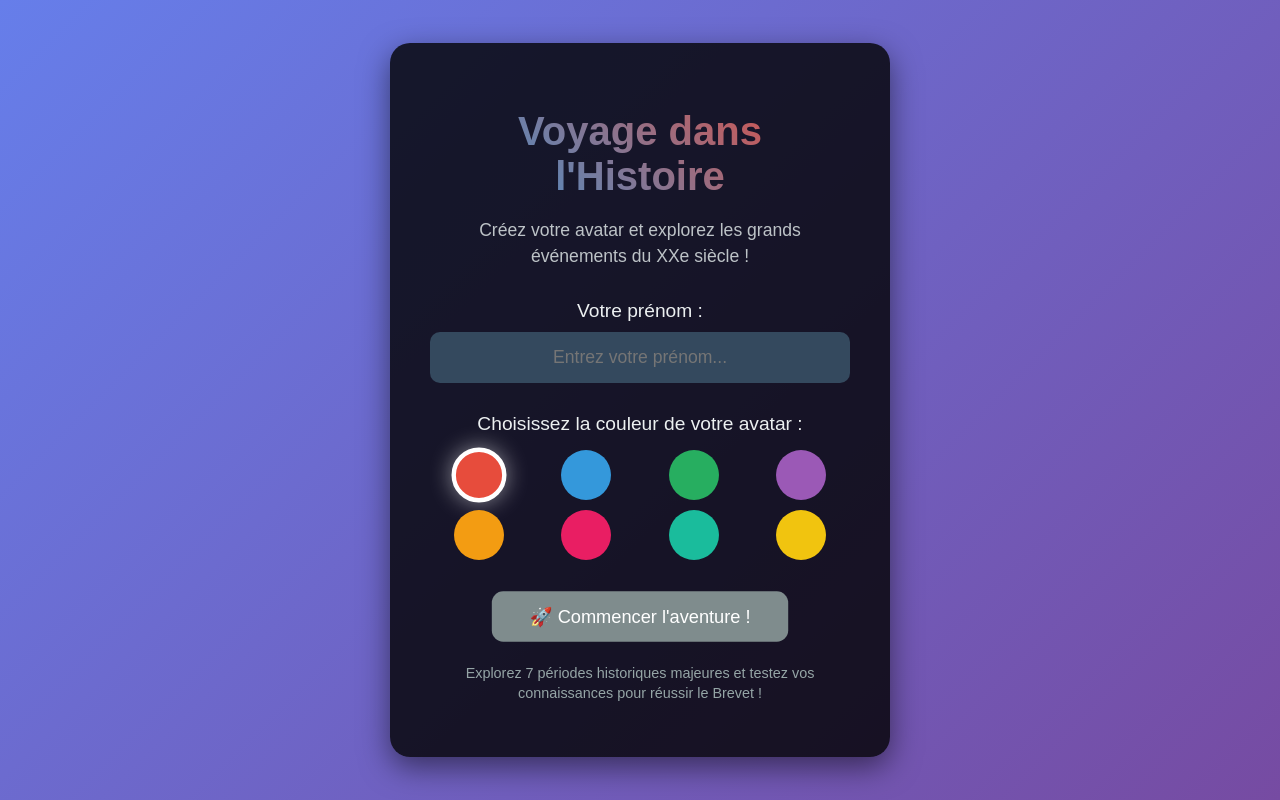
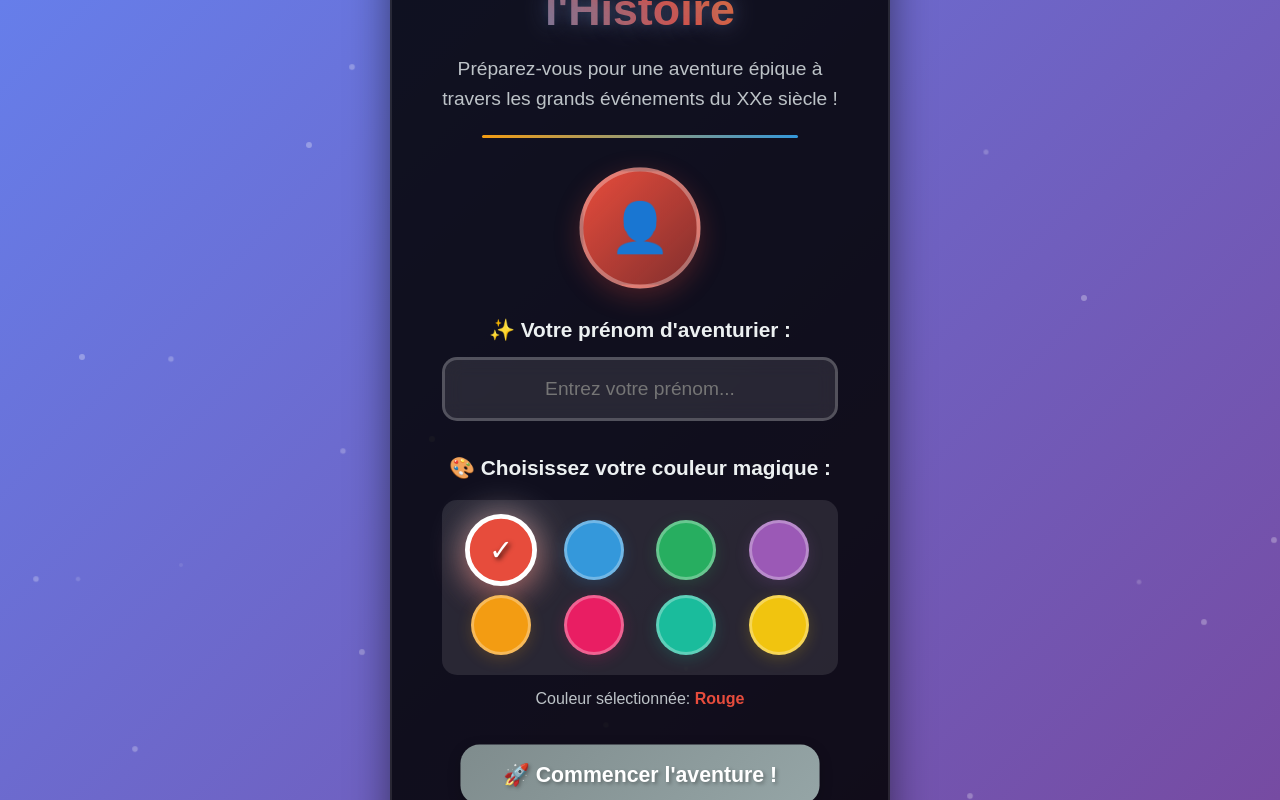
Before and after one commit to mext-ai/block-685d27eb4a3f38796e3d8cc3, a React app: page / in a window 1280 px wide. Built offline with nearby package versions, Linux system fonts and the light colour scheme.

Commit message:
🎪 Update 18 files from editor

```diff
--- a/src/AvatarCustomization.tsx
+++ b/src/AvatarCustomization.tsx
@@ -1,7 +1,4 @@
 import React, { useState } from 'react';
-import { Canvas } from '@react-three/fiber';
-import { OrbitControls } from '@react-three/drei';
-import Avatar from './Avatar';
 
 interface AvatarCustomizationProps {
   onComplete: (name: string, color: string) => void;
@@ -21,7 +18,6 @@ const avatarColors = [
 const AvatarCustomization: React.FC<AvatarCustomizationProps> = ({ onComplete }) => {
   const [playerName, setPlayerName] = useState('');
   const [selectedColor, setSelectedColor] = useState(avatarColors[0].color);
-  const [showPreview, setShowPreview] = useState(false);
 
   const handleSubmit = () => {
     if (playerName.trim()) {
@@ -34,6 +30,8 @@ const AvatarCustomization: React.FC<AvatarCustomizationProps> = ({ onComplete })
       handleSubmit();
     }
   };
+
+  const selectedColorName = avatarColors.find(c => c.color === selectedColor)?.name || 'Bleu';
 
   return (
     <div style={{
@@ -51,44 +49,119 @@ const AvatarCustomization: React.FC<AvatarCustomizationProps> = ({ onComplete })
       color: 'white',
       zIndex: 1000
     }}>
+      {/* Animated background elements */}
       <div style={{
-        backgroundColor: 'rgba(0, 0, 0, 0.8)',
-        borderRadius: '20px',
-        padding: '40px',
+        position: 'absolute',
+        top: 0,
+        left: 0,
+        right: 0,
+        bottom: 0,
+        overflow: 'hidden',
+        zIndex: 1
+      }}>
+        {[...Array(20)].map((_, i) => (
+          <div
+            key={i}
+            style={{
+              position: 'absolute',
+              width: '4px',
+              height: '4px',
+              background: 'rgba(255, 255, 255, 0.3)',
+              borderRadius: '50%',
+              left: `${Math.random() * 100}%`,
+              top: `${Math.random() * 100}%`,
+              animation: `twinkle ${2 + Math.random() * 3}s infinite`
+            }}
+          />
+        ))}
+      </div>
+
+      <div style={{
+        backgroundColor: 'rgba(0, 0, 0, 0.85)',
+        borderRadius: '25px',
+        padding: '50px',
         maxWidth: '500px',
         width: '90%',
         textAlign: 'center',
-        boxShadow: '0 10px 30px rgba(0, 0, 0, 0.5)'
+        boxShadow: '0 20px 40px rgba(0, 0, 0, 0.5)',
+        position: 'relative',
+        zIndex: 2,
+        border: '2px solid rgba(255, 255, 255, 0.1)'
       }}>
+        {/* Header */}
+        <div style={{ marginBottom: '30px' }}>
+          <div style={{
+            fontSize: '4rem',
+            marginBottom: '15px',
+            animation: 'bounce 2s infinite'
+          }}>
+            🕰️
+          </div>
           <h1 style={{
-          fontSize: '2.5rem',
+            fontSize: '2.8rem',
             marginBottom: '10px',
-          background: 'linear-gradient(45deg, #3498db, #e74c3c)',
+            background: 'linear-gradient(45deg, #3498db, #e74c3c, #f39c12)',
             WebkitBackgroundClip: 'text',
             WebkitTextFillColor: 'transparent',
-          backgroundClip: 'text'
+            backgroundClip: 'text',
+            animation: 'glow 3s ease-in-out infinite'
           }}>
             Voyage dans l'Histoire
           </h1>
 
           <p style={{
-          fontSize: '1.1rem',
-          marginBottom: '30px',
+            fontSize: '1.2rem',
+            marginBottom: '20px',
             color: '#bdc3c7',
-          lineHeight: '1.5'
+            lineHeight: '1.6'
           }}>
-          Créez votre avatar et explorez les grands événements du XXe siècle !
+            Préparez-vous pour une aventure épique à travers les grands événements du XXe siècle !
           </p>
 
+          <div style={{
+            background: 'linear-gradient(90deg, #3498db, #e74c3c)',
+            height: '3px',
+            borderRadius: '3px',
+            margin: '20px auto',
+            width: '80%',
+            animation: 'shimmer 2s infinite'
+          }} />
+        </div>
+
+        {/* Avatar Preview */}
+        <div style={{
+          marginBottom: '30px',
+          display: 'flex',
+          justifyContent: 'center',
+          alignItems: 'center'
+        }}>
+          <div style={{
+            width: '120px',
+            height: '120px',
+            borderRadius: '50%',
+            background: `linear-gradient(135deg, ${selectedColor}, ${selectedColor}88)`,
+            display: 'flex',
+            alignItems: 'center',
+            justifyContent: 'center',
+            fontSize: '3rem',
+            boxShadow: `0 8px 25px ${selectedColor}44`,
+            border: '4px solid rgba(255, 255, 255, 0.3)',
+            animation: 'pulse 2s infinite'
+          }}>
+            👤
+          </div>
+        </div>
+
         {/* Name input */}
-        <div style={{ marginBottom: '30px' }}>
+        <div style={{ marginBottom: '35px' }}>
           <label style={{
             display: 'block',
-            fontSize: '1.2rem',
-            marginBottom: '10px',
-            color: '#ecf0f1'
+            fontSize: '1.3rem',
+            marginBottom: '15px',
+            color: '#ecf0f1',
+            fontWeight: 'bold'
           }}>
-            Votre prénom :
+            ✨ Votre prénom d'aventurier :
           </label>
           <input
             type="text"
@@ -99,111 +172,206 @@ const AvatarCustomization: React.FC<AvatarCustomizationProps> = ({ onComplete })
             maxLength={20}
             style={{
               width: '100%',
-              padding: '15px',
-              fontSize: '1.1rem',
-              borderRadius: '10px',
-              border: 'none',
-              backgroundColor: '#34495e',
+              padding: '18px',
+              fontSize: '1.2rem',
+              borderRadius: '15px',
+              border: '3px solid rgba(255, 255, 255, 0.2)',
+              backgroundColor: 'rgba(255, 255, 255, 0.1)',
               color: 'white',
               textAlign: 'center',
               outline: 'none',
-              boxSizing: 'border-box'
+              boxSizing: 'border-box',
+              transition: 'all 0.3s ease',
+              backdropFilter: 'blur(10px)'
+            }}
+            onFocus={(e) => {
+              e.target.style.borderColor = selectedColor;
+              e.target.style.boxShadow = `0 0 20px ${selectedColor}44`;
+            }}
+            onBlur={(e) => {
+              e.target.style.borderColor = 'rgba(255, 255, 255, 0.2)';
+              e.target.style.boxShadow = 'none';
             }}
           />
         </div>
 
         {/* Color selection */}
-        <div style={{ marginBottom: '30px' }}>
+        <div style={{ marginBottom: '35px' }}>
           <label style={{
             display: 'block',
-            fontSize: '1.2rem',
-            marginBottom: '15px',
-            color: '#ecf0f1'
+            fontSize: '1.3rem',
+            marginBottom: '20px',
+            color: '#ecf0f1',
+            fontWeight: 'bold'
           }}>
-            Choisissez la couleur de votre avatar :
+            🎨 Choisissez votre couleur magique :
           </label>
+
+          <div style={{
+            background: 'rgba(255, 255, 255, 0.1)',
+            borderRadius: '15px',
+            padding: '20px',
+            marginBottom: '15px'
+          }}>
             <div style={{
               display: 'grid',
               gridTemplateColumns: 'repeat(4, 1fr)',
-            gap: '10px',
+              gap: '15px',
               justifyItems: 'center'
             }}>
               {avatarColors.map((colorOption) => (
                 <button
                   key={colorOption.color}
-                onClick={() => {
-                  setSelectedColor(colorOption.color);
-                  setShowPreview(true);
-                }}
+                  onClick={() => setSelectedColor(colorOption.color)}
                   style={{
-                  width: '50px',
-                  height: '50px',
+                    width: '60px',
+                    height: '60px',
                     borderRadius: '50%',
                     backgroundColor: colorOption.color,
-                  border: selectedColor === colorOption.color ? '4px solid white' : '2px solid transparent',
+                    border: selectedColor === colorOption.color ? '4px solid white' : '3px solid rgba(255, 255, 255, 0.3)',
                     cursor: 'pointer',
-                  transition: 'all 0.3s ease',
-                  transform: selectedColor === colorOption.color ? 'scale(1.1)' : 'scale(1)',
-                  boxShadow: selectedColor === colorOption.color ? '0 0 20px rgba(255, 255, 255, 0.5)' : 'none'
+                    transition: 'all 0.4s ease',
+                    transform: selectedColor === colorOption.color ? 'scale(1.2)' : 'scale(1)',
+                    boxShadow: selectedColor === colorOption.color
+                      ? `0 8px 25px ${colorOption.color}66, 0 0 30px rgba(255, 255, 255, 0.5)`
+                      : `0 4px 15px ${colorOption.color}33`,
+                    position: 'relative'
                   }}
                   title={colorOption.name}
-              />
+                  onMouseEnter={(e) => {
+                    if (selectedColor !== colorOption.color) {
+                      e.currentTarget.style.transform = 'scale(1.1)';
+                    }
+                  }}
+                  onMouseLeave={(e) => {
+                    if (selectedColor !== colorOption.color) {
+                      e.currentTarget.style.transform = 'scale(1)';
+                    }
+                  }}
+                >
+                  {selectedColor === colorOption.color && (
+                    <div style={{
+                      position: 'absolute',
+                      top: '50%',
+                      left: '50%',
+                      transform: 'translate(-50%, -50%)',
+                      fontSize: '1.5rem',
+                      color: 'white',
+                      textShadow: '2px 2px 4px rgba(0,0,0,0.8)'
+                    }}>
+                      ✓
+                    </div>
+                  )}
+                </button>
               ))}
             </div>
           </div>
 
-        {/* Avatar preview */}
-        {showPreview && (
-          <div style={{
-            marginBottom: '30px',
-            height: '200px',
-            backgroundColor: 'rgba(0, 0, 0, 0.3)',
-            borderRadius: '10px',
-            overflow: 'hidden'
+          <p style={{
+            fontSize: '1rem',
+            color: '#bdc3c7',
+            margin: 0
           }}>
-            <Canvas camera={{ position: [0, 2, 4], fov: 50 }}>
-              <ambientLight intensity={0.6} />
-              <directionalLight position={[10, 10, 5]} intensity={1} />
-              <Avatar color={selectedColor} position={[0, 0, 0]} />
-              <OrbitControls
-                enableZoom={false}
-                enablePan={false}
-                autoRotate
-                autoRotateSpeed={2}
-              />
-            </Canvas>
+            Couleur sélectionnée: <strong style={{ color: selectedColor }}>{selectedColorName}</strong>
+          </p>
         </div>
-        )}
 
         {/* Start button */}
         <button
           onClick={handleSubmit}
           disabled={!playerName.trim()}
           style={{
-            backgroundColor: playerName.trim() ? '#27ae60' : '#7f8c8d',
+            background: playerName.trim()
+              ? `linear-gradient(135deg, ${selectedColor}, ${selectedColor}CC)`
+              : 'linear-gradient(135deg, #7f8c8d, #95a5a6)',
             border: 'none',
-            borderRadius: '12px',
-            padding: '15px 40px',
-            fontSize: '1.2rem',
+            borderRadius: '20px',
+            padding: '18px 45px',
+            fontSize: '1.4rem',
+            fontWeight: 'bold',
             color: 'white',
             cursor: playerName.trim() ? 'pointer' : 'not-allowed',
-            transition: 'all 0.3s ease',
+            transition: 'all 0.4s ease',
             transform: playerName.trim() ? 'scale(1)' : 'scale(0.95)',
-            boxShadow: playerName.trim() ? '0 5px 15px rgba(39, 174, 96, 0.4)' : 'none'
+            boxShadow: playerName.trim()
+              ? `0 8px 25px ${selectedColor}44, 0 4px 15px rgba(0, 0, 0, 0.3)`
+              : '0 4px 15px rgba(0, 0, 0, 0.2)',
+            textShadow: '2px 2px 4px rgba(0,0,0,0.3)',
+            position: 'relative',
+            overflow: 'hidden'
+          }}
+          onMouseEnter={(e) => {
+            if (playerName.trim()) {
+              e.currentTarget.style.transform = 'scale(1.05) translateY(-3px)';
+              e.currentTarget.style.boxShadow = `0 12px 35px ${selectedColor}66, 0 8px 25px rgba(0, 0, 0, 0.4)`;
+            }
+          }}
+          onMouseLeave={(e) => {
+            if (playerName.trim()) {
+              e.currentTarget.style.transform = 'scale(1) translateY(0)';
+              e.currentTarget.style.boxShadow = `0 8px 25px ${selectedColor}44, 0 4px 15px rgba(0, 0, 0, 0.3)`;
+            }
           }}
         >
+          <span style={{ position: 'relative', zIndex: 1 }}>
             🚀 Commencer l'aventure !
+          </span>
         </button>
 
+        {/* Instructions */}
+        <div style={{
+          marginTop: '25px',
+          padding: '20px',
+          background: 'rgba(52, 152, 219, 0.1)',
+          borderRadius: '15px',
+          border: '1px solid rgba(52, 152, 219, 0.3)'
+        }}>
+          <h4 style={{
+            color: '#3498db',
+            margin: '0 0 10px 0',
+            fontSize: '1.1rem'
+          }}>
+            🎯 Votre mission
+          </h4>
           <p style={{
-          fontSize: '0.9rem',
-          color: '#95a5a6',
-          marginTop: '20px',
-          lineHeight: '1.4'
+            fontSize: '0.95rem',
+            color: '#ecf0f1',
+            lineHeight: '1.5',
+            margin: 0
           }}>
-          Explorez 7 périodes historiques majeures et testez vos connaissances pour réussir le Brevet !
+            Explorez 7 périodes historiques majeures, répondez aux quiz et déverrouillez votre chemin vers la maîtrise de l'Histoire pour réussir le Brevet !
           </p>
         </div>
+      </div>
+
+      <style>{`
+        @keyframes twinkle {
+          0%, 100% { opacity: 0.3; transform: scale(1); }
+          50% { opacity: 1; transform: scale(1.5); }
+        }
+
+        @keyframes bounce {
+          0%, 20%, 50%, 80%, 100% { transform: translateY(0); }
+          40% { transform: translateY(-10px); }
+          60% { transform: translateY(-5px); }
+        }
+
+        @keyframes glow {
+          0%, 100% { text-shadow: 0 0 20px rgba(52, 152, 219, 0.5); }
+          50% { text-shadow: 0 0 30px rgba(231, 76, 60, 0.8), 0 0 40px rgba(52, 152, 219, 0.5); }
+        }
+
+        @keyframes shimmer {
+          0% { background: linear-gradient(90deg, #3498db, #e74c3c); }
+          50% { background: linear-gradient(90deg, #e74c3c, #f39c12); }
+          100% { background: linear-gradient(90deg, #f39c12, #3498db); }
+        }
+
+        @keyframes pulse {
+          0%, 100% { transform: scale(1); }
+          50% { transform: scale(1.05); }
+        }
+      `}</style>
     </div>
   );
 };
```
Lines whose indentation alone changed are shown as unchanged.
